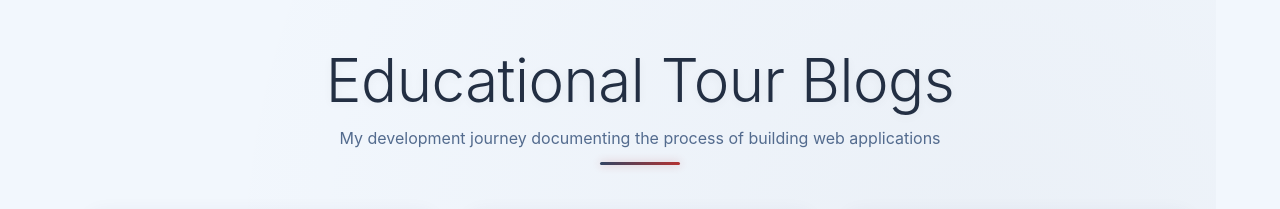
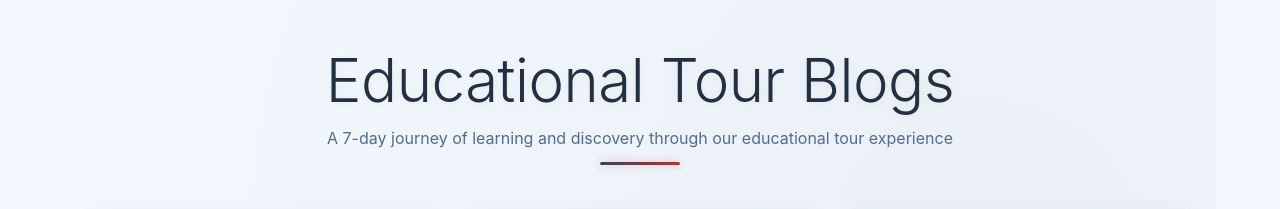
Before and after one commit to Ameeffy/Ameeff-portfolio, a React (Vite) app: page / in a window 1280 px wide. Shown: the part 2480-2689 px from the top of the page. Built offline with nearby package versions, Linux system fonts and the light colour scheme; grey boxes are pictures that could not be loaded.

Commit message:
Update Blog.jsx

```diff
--- a/src/sections/Blog.jsx
+++ b/src/sections/Blog.jsx
@@ -45,7 +45,7 @@ const Blog = () => {
             Educational Tour Blogs
           </Typography>
           <Typography className="blog-subtitle">
-            My development journey documenting the process of building web applications
+            A 7-day journey of learning and discovery through our educational tour experience
           </Typography>
         </Box>
 
@@ -91,7 +91,7 @@ const Blog = () => {
         </div>
       </Container>
 
-      {/* Blog Detail Modal */}
+
       <Modal
         open={modalOpen}
         onClose={handleCloseModal}
```
